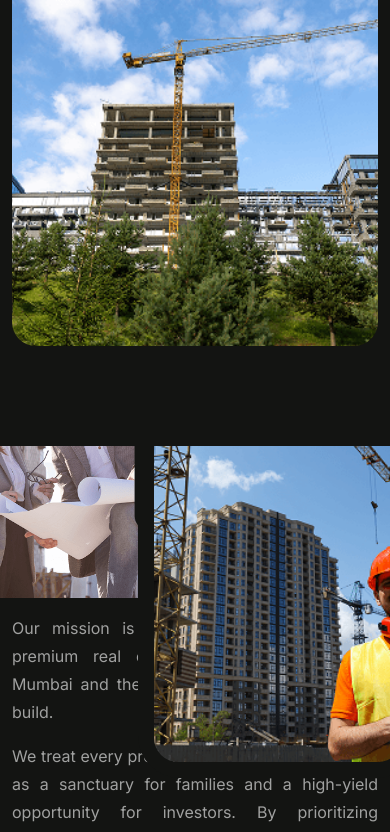
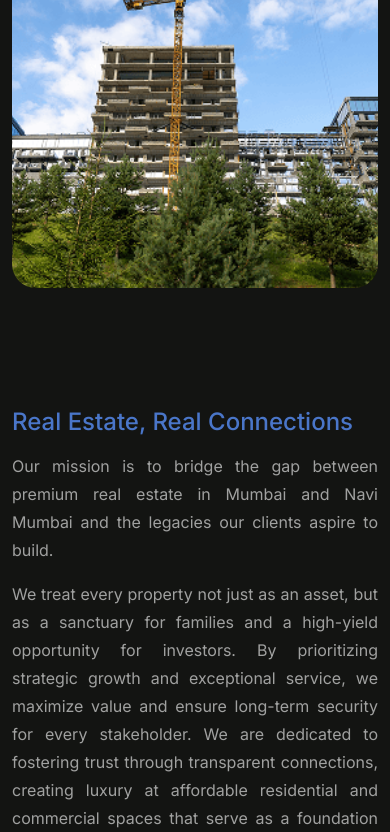
Before and after one commit to InventamTechSolution/Blanca-Realestate-react, a React (Vite) app: page /about in a window 390 px wide. Shown: the part 4784-5616 px from the top of the page. Built offline with nearby package versions, Linux system fonts and the light colour scheme.

Commit message:
fix the responsive ui in the mission section

```diff
--- a/src/components/about/MissionSection/MissionSection.css
+++ b/src/components/about/MissionSection/MissionSection.css
@@ -53,18 +53,30 @@
     border-radius: 24px 24px 24px 24px;
 }
 
-@media (max-width: 767px) {
-
+@media only screen and (min-width: 320px) and (max-width: 767px) {
     .mission-collage-item-1 {
-        width: 240px;
+        /* width: 240px;
         height: 320px;
-        transform: translateX(-40px);
+        transform: translateX(-40px); */
+        display: none;
     }
 
     .mission-collage-item-2 {
-        width: 280px;
-        height: 380px;
-        transform: translateX(40px) translateY(20px);
+        width: 100%;
+        max-height: 380px;
+        top: 0px;
+        /* transform: translateX(40px) translateY(20px); */
+        position: relative;
+        border: none;
+    }
+
+    .mission-data-row {
+        flex-direction: column-reverse;
+    }
+
+    .mission-outline-text {
+        font-size: 62px;
+        margin-left: 0px;
     }
 }
 
--- a/src/components/about/MissionSection/index.jsx
+++ b/src/components/about/MissionSection/index.jsx
@@ -11,7 +11,7 @@ const MissionSection = () => {
       id="about-mission-section-four"
     >
       <div className="container">
-        <div className="row align-items-center gap-4">
+        <div className="row align-items-center gap-4 mission-data-row">
           <Col>
             <Montion.div
               className="vision-image-collage"
--- a/src/components/about/VisionSection/VisionSection.css
+++ b/src/components/about/VisionSection/VisionSection.css
@@ -175,7 +175,7 @@
     }
 }
 
-@media only screen and (min-width: 320px) and (max-width: 767px) {
+@media only screen and (min-width: 320px) and (max-width: 768px) {
     .collage-item-1 {
         /* width: 240px;
         height: 320px;
@@ -194,11 +194,15 @@
 
     .vision-outline-text {
         margin-left: 0px;
-        font-size: 80px;
+        font-size: 62px;
     }
 
     .vision-content-part {
         margin-bottom: 0px;
+    }
+
+    .about-vision-section-four {
+        padding: 60px 0;
     }
 }
 
```
